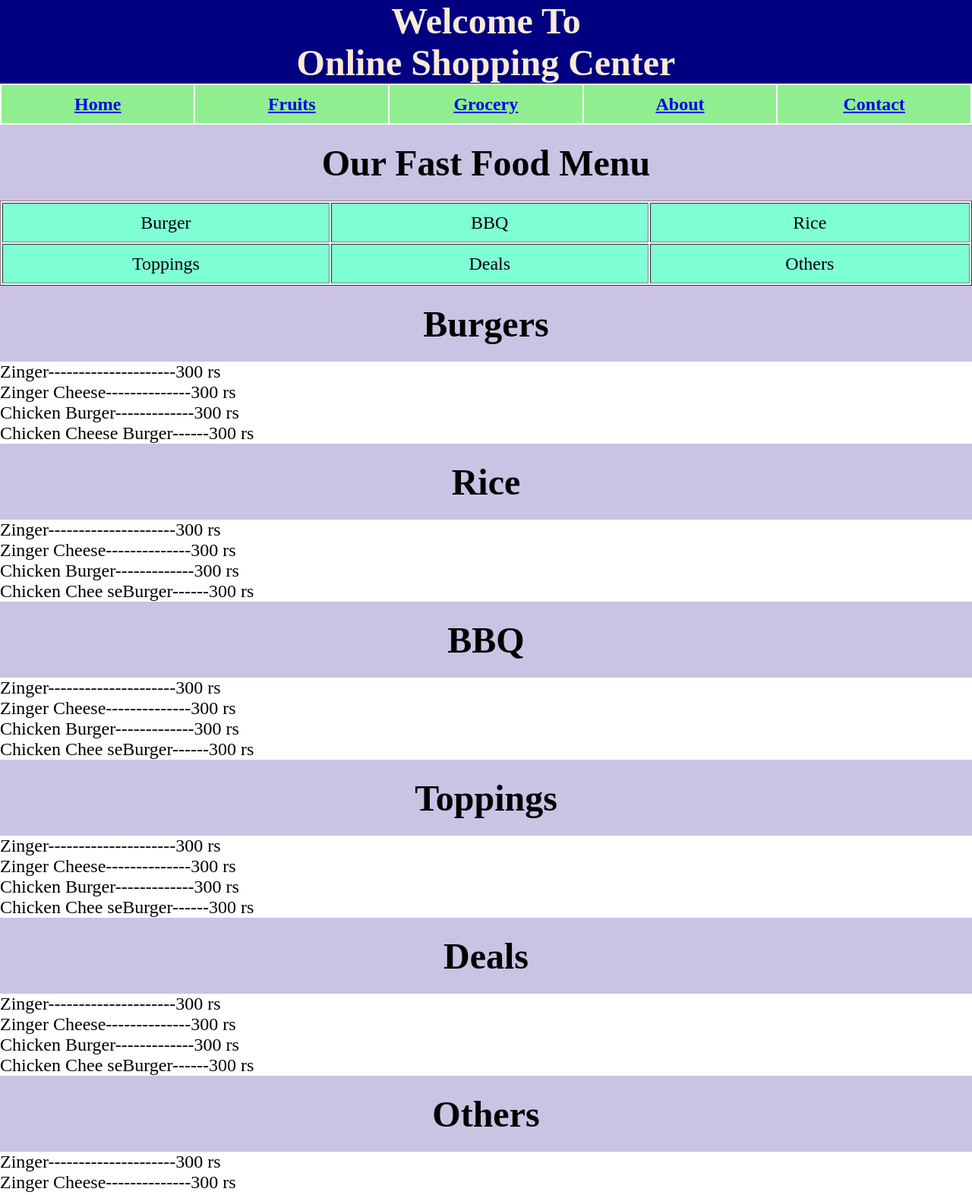
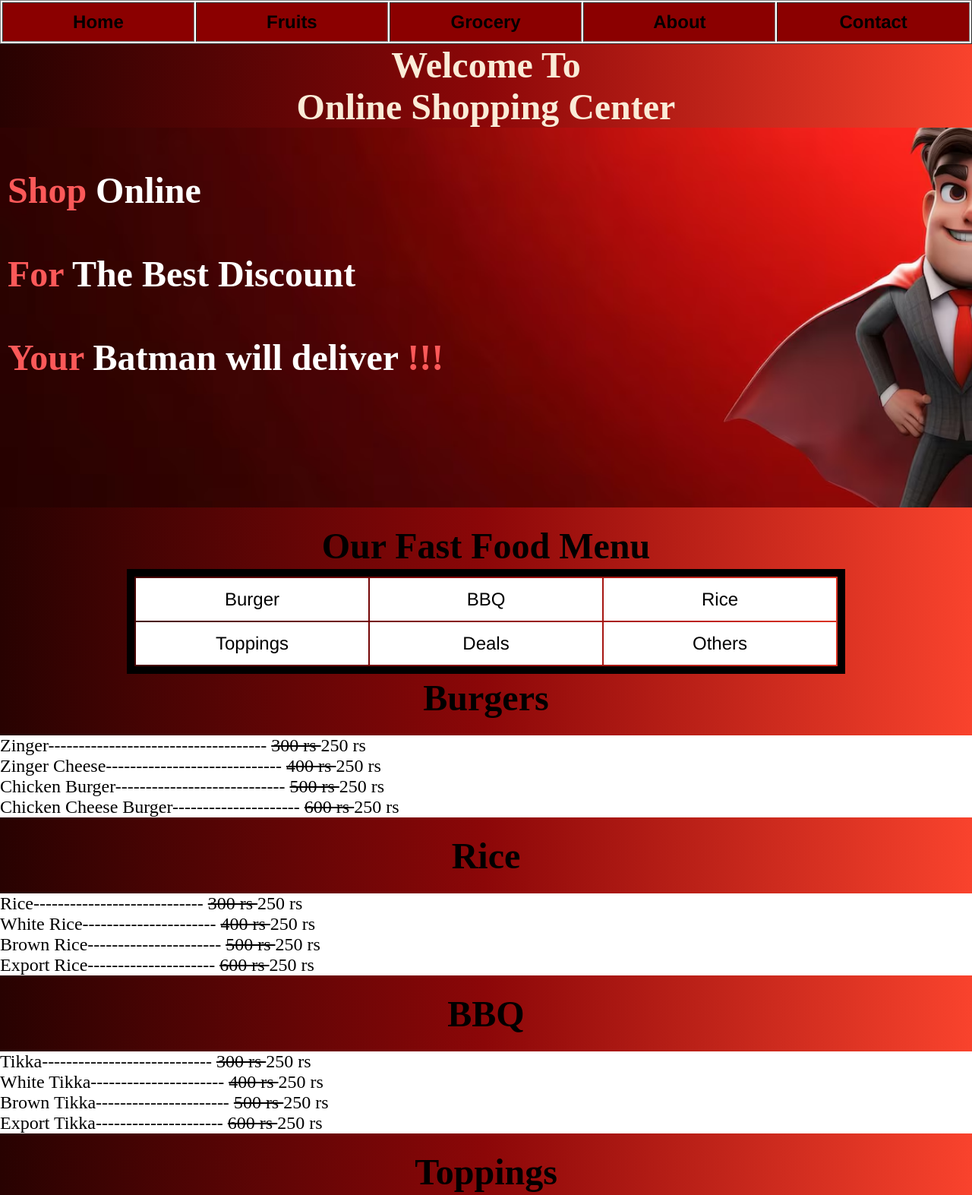
Before and after one commit to MEERYASEEN/assignment1_css, a plain HTML site: page index.html in a window 1280 px wide. Shown: the top 1573 px of the page at 76% size. Drawn offline with Linux system fonts and the light colour scheme.

Commit message:
css gradient/ imgs

```diff
--- a/index.html
+++ b/index.html
@@ -8,82 +8,100 @@
 </head>
 <body>
 
+<div>
 
+    <table border="1">
+        <tr>
+                <th class="line" ><a class="tag" href="index.html">Home</a></th>
+                <th class="line" ><a class="tag" href="fruits.html">Fruits</a></th>
+                <th class="line" ><a class="tag" href="grocery.html">Grocery</a></th>
+                <th class="line" ><a class="tag" href="about.html">About</a></th>
+                <th class="line" ><a class="tag" href="contact.html">Contact</a></th>
+        </tr>
+    </table>
+
+</div>
+
+<div>
 
     <h1 id="head">Welcome To <br> Online Shopping Center </h1>
 
+</div>
+
+<div id="hero_img" >
+    <h2><br><span style="color: rgb(252, 89, 89);">Shop </span> Online <br> <br><span style="color: rgb(252, 89, 89);">For</span> The Best Discount <br><br> <span style="color:rgb(252, 89, 89) ;">Your </span>Batman will deliver <span style="color: rgb(252, 89, 89);">!!! </span> </h2>
+
+</div>
 
 
-<table >
+
+
+
+<h2 class="heading">Our Fast Food Menu</h2>
+<div class="heading">
+<center>
+<table border="1" style="border: black solid 10px;">
+    <tr >
+        <td  class="table"><a class="tag" href="#burger">Burger</a></td>
+        <td class="table"><a class="tag" href="#bbq">BBQ </a></td>
+        <td class="table"><a class="tag" href="#rice"> Rice </a></td>
+    </tr>
     <tr>
-            <th class="line" ><a href="index.html">Home</a></th>
-            <th class="line" ><a href="fruits.html">Fruits</a></th>
-            <th class="line" > <a href="grocery.html">Grocery</a></th>
-            <th class="line"  ><a href="about.html">About</a></th>
-            <th class="line" ><a href="contact.html">Contact</a></th>
+        <td class="table" ><a class="tag" href="#topping">Toppings</a></td>
+        <td class="table"><a class="tag" href="#deal">Deals</a></td>
+        <td class="table"><a class="tag" href="#other">Others</a></td>
     </tr>
 </table>
+</center>
+</div>
+<h2 class="heading" id="burger">Burgers</h2>
+<ul class="size">
+    <li><span> Zinger------------------------------------ <span class="cut"> 300 rs </span> 250 rs</span></li>
+    <li><span> Zinger Cheese----------------------------- <span class="cut"> 400 rs </span> 250 rs</span></li>
+    <li><span> Chicken Burger---------------------------- <span class="cut"> 500 rs </span> 250 rs</span></li>
+    <li><span> Chicken Cheese Burger--------------------- <span class="cut"> 600 rs </span> 250 rs</span></li>
 
-<h2 id="heading">Our Fast Food Menu</h2>
-<table border="1">
-    <tr >
-        <td class="table">Burger</td>
-        <td class="table">BBQ</td>
-        <td class="table">Rice</td>
-    </tr>
-    <tr>
-        <td class="table">Toppings</td>
-        <td class="table">Deals</td>
-        <td class="table">Others</td>
-    </tr>
-</table>
-
-<h2 id="heading">Burgers</h2>
-<ul class="size">
-    <li>Zinger---------------------300 rs</li>
-    <li>Zinger Cheese--------------300 rs</li>
-    <li>Chicken Burger-------------300 rs</li>
-    <li>Chicken Cheese Burger------300 rs</li>
 </ul>
 
-<h2 id="heading">Rice</h2>
+<h2 class="heading" id="rice">Rice</h2>
 <ul class="size">
-    <li>Zinger---------------------300 rs</li>
-    <li>Zinger Cheese--------------300 rs</li>
-    <li>Chicken Burger-------------300 rs</li>
-    <li>Chicken Chee seBurger------300 rs</li>
+    <li><span> Rice---------------------------- <span class="cut"> 300 rs </span> 250 rs</span></li>
+    <li><span> White Rice---------------------- <span class="cut"> 400 rs </span> 250 rs</span></li>
+    <li><span> Brown Rice---------------------- <span class="cut"> 500 rs </span> 250 rs</span></li>
+    <li><span> Export Rice--------------------- <span class="cut"> 600 rs </span> 250 rs</span></li>
+
 </ul>
 
-<h2 id="heading">BBQ</h2>
+<h2 class="heading" id="bbq">BBQ</h2>
 <ul class="size">
-    <li>Zinger---------------------300 rs</li>
-    <li>Zinger Cheese--------------300 rs</li>
-    <li>Chicken Burger-------------300 rs</li>
-    <li>Chicken Chee seBurger------300 rs</li>
+    <li><span> Tikka---------------------------- <span class="cut"> 300 rs </span> 250 rs</span></li>
+    <li><span> White Tikka---------------------- <span class="cut"> 400 rs </span> 250 rs</span></li>
+    <li><span> Brown Tikka---------------------- <span class="cut"> 500 rs </span> 250 rs</span></li>
+    <li><span> Export Tikka--------------------- <span class="cut"> 600 rs </span> 250 rs</span></li>
 </ul>
 
-<h2 id="heading">Toppings</h2>
+<h2 class="heading" id="top">Toppings</h2>
 <ul class="size">
-    <li>Zinger---------------------300 rs</li>
-    <li>Zinger Cheese--------------300 rs</li>
-    <li>Chicken Burger-------------300 rs</li>
-    <li>Chicken Chee seBurger------300 rs</li>
+    <li><span> Tikka Topping---------------------- <span class="cut"> 300 rs </span> 250 rs</span></li>
+    <li><span> White Topping---------------------- <span class="cut"> 400 rs </span> 250 rs</span></li>
+    <li><span> Brown Topping---------------------- <span class="cut"> 500 rs </span> 250 rs</span></li>
+    <li><span> Export Topping--------------------- <span class="cut"> 600 rs </span> 250 rs</span></li>
 </ul>
 
-<h2 id="heading">Deals</h2>
+<h2 class="heading" id="deal">Deals</h2>
 <ul class="size">
-    <li>Zinger---------------------300 rs</li>
-    <li>Zinger Cheese--------------300 rs</li>
-    <li>Chicken Burger-------------300 rs</li>
-    <li>Chicken Chee seBurger------300 rs</li>
+    <li><span> Tikka Topping---------------------- <span class="cut"> 300 rs </span> 250 rs</span></li>
+    <li><span> White Topping---------------------- <span class="cut"> 400 rs </span> 250 rs</span></li>
+    <li><span> Brown Topping---------------------- <span class="cut"> 500 rs </span> 250 rs</span></li>
+    <li><span> Export Topping--------------------- <span class="cut"> 600 rs </span> 250 rs</span></li>
 </ul>
 
-<h2 id="heading">Others</h2>
+<h2 class="heading" id="other">Others</h2>
 <ul class="size">
-    <li>Zinger---------------------300 rs</li>
-    <li>Zinger Cheese--------------300 rs</li>
-    <li>Chicken Burger-------------300 rs</li>
-    <li>Chicken Chee seBurger------300 rs</li>
+    <li><span> Tikka Topping--------------------- <span class="cut"> 300 rs </span> 250 rs</span></li>
+    <li><span> White Topping--------------------- <span class="cut"> 400 rs </span> 250 rs</span></li>
+    <li><span> Brown Topping--------------------- <span class="cut"> 500 rs </span> 250 rs</span></li>
+    <li><span> Export Topping--------------------- <span class="cut"> 600 rs </span> 250 rs</span></li>
 </ul>
 
 </body>
--- a/style.css
+++ b/style.css
@@ -4,14 +4,19 @@
 }
 
 #head{
-    background-color: navy;
+
     text-align: center;
     color: antiquewhite;
     font-size: 3rem;
+    background-color: #d6170f;
+    background-image: linear-gradient(to right,#280201 ,#8c0708 , #f9432d);
 }
 
-#heading{
-    background-color: #CBC3E3;
+
+
+
+.heading{
+    background-image: linear-gradient(to right,#280201 ,#8c0708 , #f9432d);
     height: 50px;
     color: black;
     height: 100px;
@@ -21,11 +26,21 @@
     font-size: 3rem;
 }
 
+#hero_img{
+    padding-left: 10px;
+    color: white;
+    text-align: start;
+    font-size: xx-large;
+    height: 500px;
+    background-image: url(img/img4.JPG);
+    background-repeat: no-repeat;
+    background-size: cover;
+}
+
 
 .line {
-   background-color: lightgreen;
-   font-style: normal;
-   color: white;
+   background-color: darkred ;
+
    height: 50px;
    width: calc(100vw * 0.20);
    /* width: 500px; */
@@ -35,20 +50,47 @@
 
 }
 .line:hover{
-    background-color: lightblue;
+    background-color: rgb(252, 89, 89);
+    color: white;
+
+
+}
+
+#imgg{
+    width: calc(100vw * 1);
+    height: 500px;
+}
+
+
+.tag {
+    font-family: 'Franklin Gothic Medium', 'Arial Narrow', Arial, sans-serif;
     color: black;
+    text-decoration: none;
 
 }
 
 .table{
-    background-color: aquamarine;
-    color: black;
-    width: calc(100vw * 0.50);
+    background-color: white;
+    color: white;
+    width: 300px;
+    /* width: calc(100vw * 0.50); */
     height: 50px;
     text-align: center;
     font-size: x-large;
+    border: solid;
+
+}
+.table:hover{
+    background-color: #8c0708;
+    color: white;
+
 }
 
 .size{
     font-size: x-large;
 }
+
+.cut{
+
+    text-decoration: line-through;
+}
```
Also changed, not shown: about.html (+11 -11 lines), contact.html (+10 -10 lines), fruits.html (+53 -50 lines), grocery.html (+32 -25 lines), img/img1.webp (added), img/img2.jpeg (added), img/img3.JPG (added), img/img4.JPG (added).
